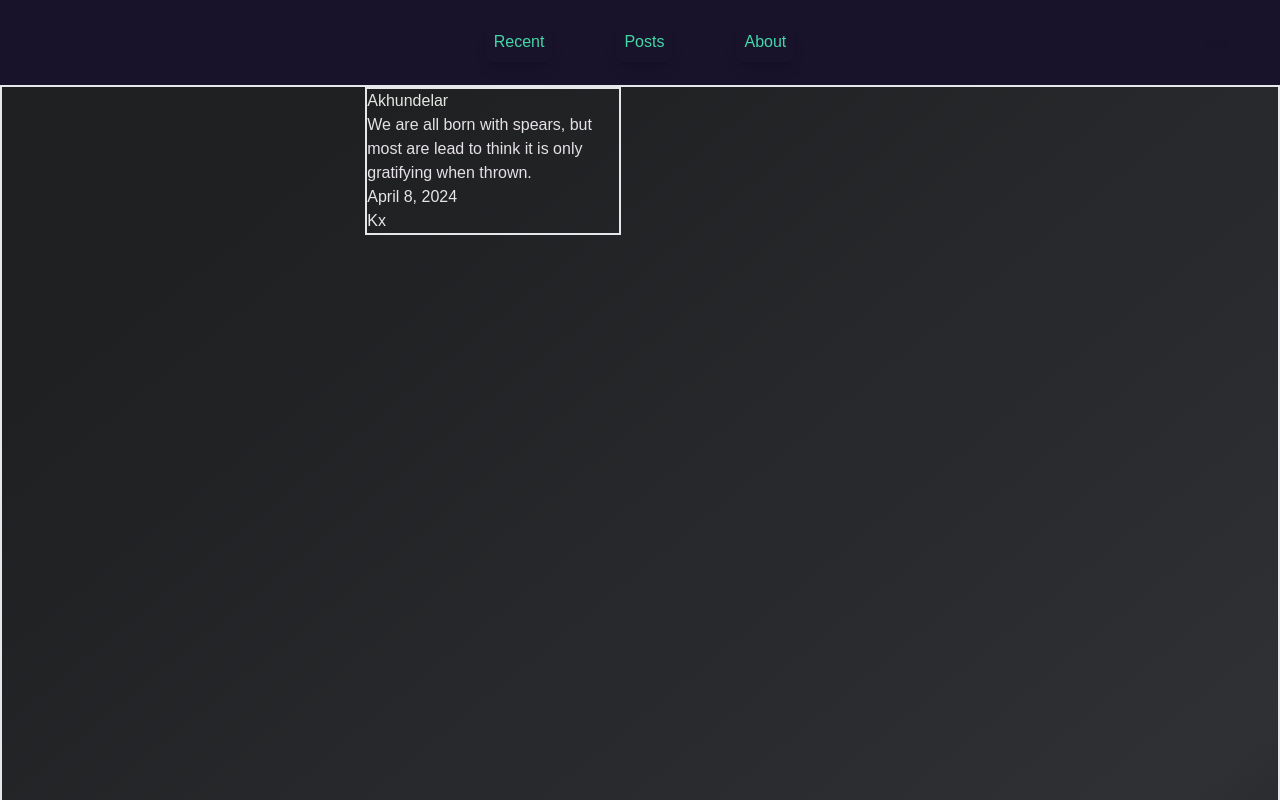
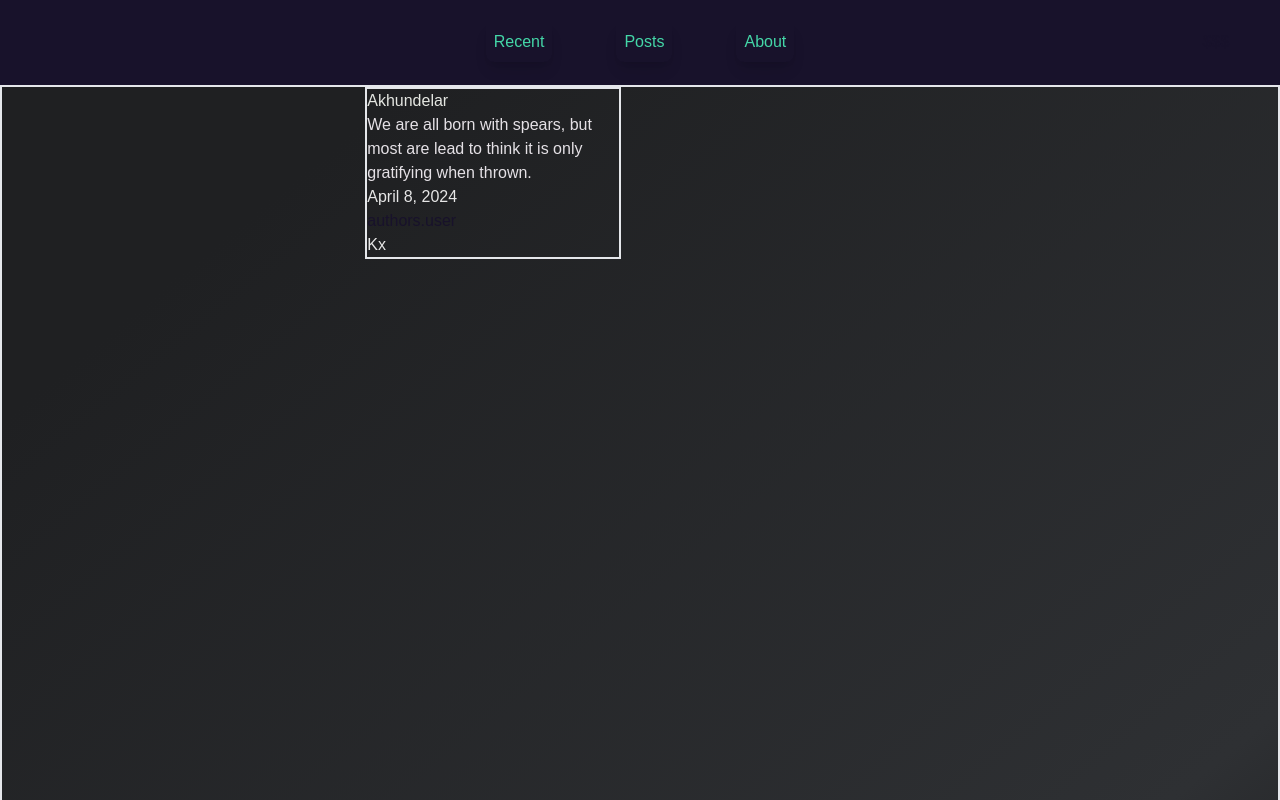
Before and after one commit to KXzeno/karnovah-blog, a Next.js app: page / in a window 1280 px wide. Shown: the top 800 px of the page. Built offline with nearby package versions, Linux system fonts and the light colour scheme; a web font is replaced by a local one.

Commit message:
Add dynamic user attribute

```diff
--- a/app/components/FOB/Authors/Author.tsx
+++ b/app/components/FOB/Authors/Author.tsx
@@ -13,11 +13,12 @@ async function getFile(filePath: string) {
 }
 
 export default function Author({ user }: { user: string }): React.ReactNode {
-  let fileData = getFile('components/FOB/Authors/Author');
+  let authors = getFile('components/FOB/Authors/Author');
 
   return (
     <div id="author-profile">
       <div id="author-name">
+        authors.user
         <div id="author-level">
         </div>
       </div>
```
